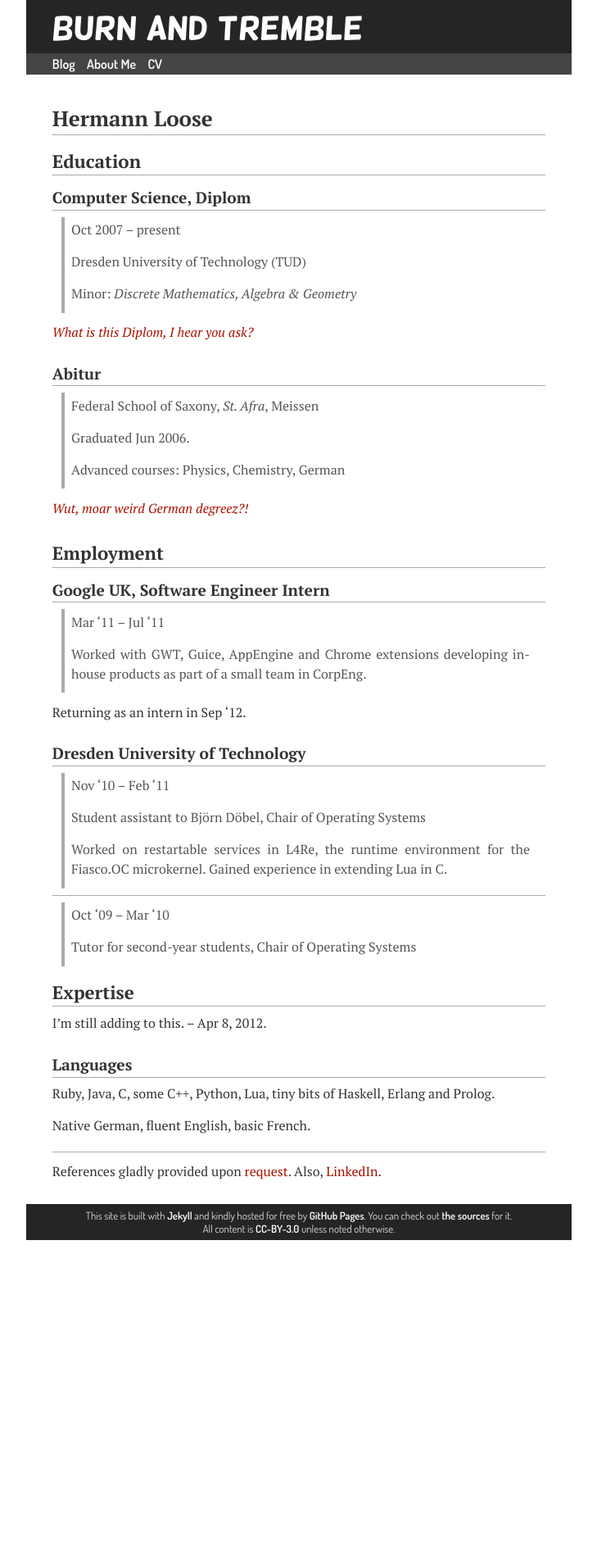
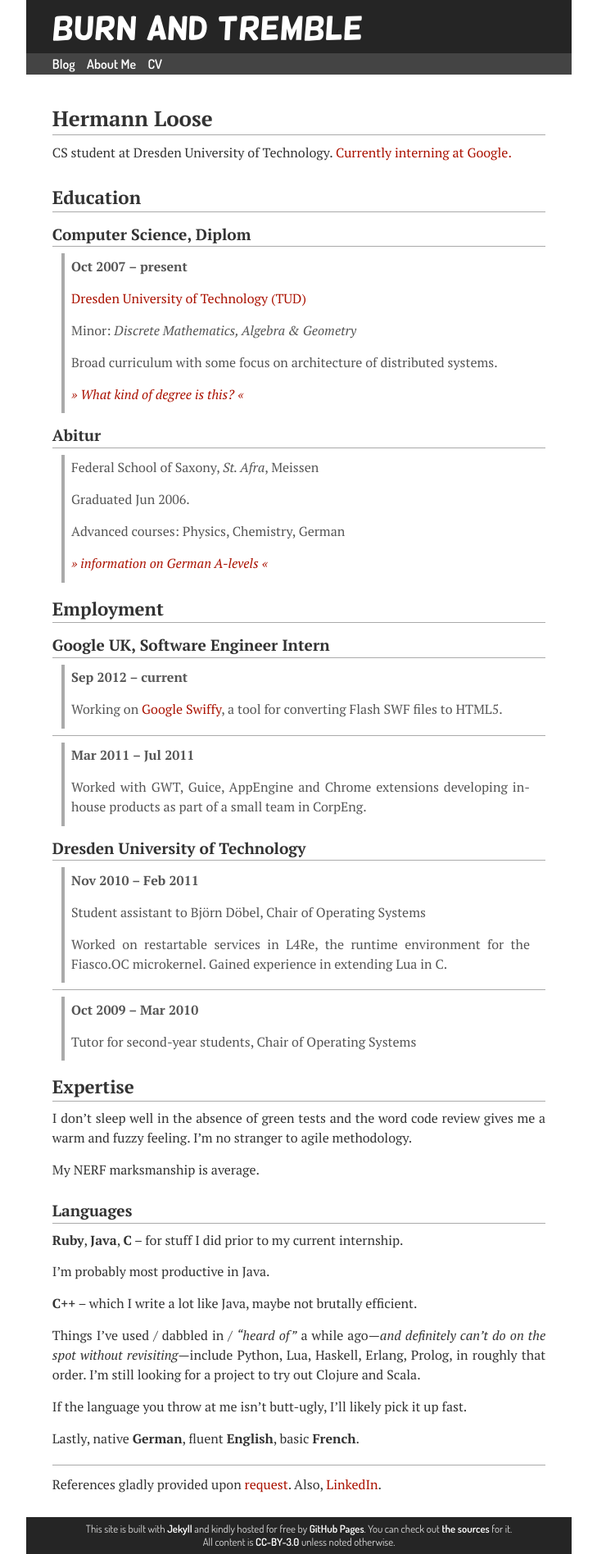
Before and after one commit to hermannloose/hermannloose.github.com, a Jekyll site: the page built from cv.md, in a window 1280 px wide. Shown: the whole page at 82% size, without its empty margins (275-1004 px from the left). Built offline with Jekyll 4.4.1, drawn with Linux system fonts in a browser that asks for light colours; before the commit the page ends 1513 px from its top, so only the background shows below that.

Commit message:
Update most CV info, expertise section still lacking.

```diff
--- a/cv.md
+++ b/cv.md
@@ -2,25 +2,31 @@
 layout: layout
 title: "Hermann Loose – Curriculum Vitae"
 meta:
-  description: "Curriculum Vitae of Hermann Loose"
+  description: "Curriculum Vitae of Hermann Loose, computer science student in
+      Dresden, Germany."
 sitemap:
   priority: 1.0
   changefreq: monthly
-  lastmod: 2012-04-19T11:14:02+02:00
+  lastmod: 2012-07-03T16:00:00+02:00
 ---
 # Hermann Loose #
+
+CS student at Dresden University of Technology. [Currently interning at
+Google.](#google_uk_software_engineer_intern)
 
 ## Education ##
 
 ### Computer Science, Diplom ###
 
-> Oct 2007 – present
+> **Oct 2007 – present**
 >
-> Dresden University of Technology (TUD)
+> [Dresden University of Technology (TUD)](http://www.inf.tu-dresden.de/?ln=en)
 >
 > Minor: *Discrete Mathematics, Algebra & Geometry*
-
-*[What is this Diplom, I hear you ask?](http://en.wikipedia.org/wiki/Diplom#International_comparison)*
+>
+> Broad curriculum with some focus on architecture of distributed systems.
+>
+> *[» What kind of degree is this? «](http://en.wikipedia.org/wiki/Diplom#International_comparison)*
 
 ### Abitur ###
 
@@ -29,23 +35,29 @@ sitemap:
 > Graduated Jun 2006.
 >
 > Advanced courses: Physics, Chemistry, German
-
-*[Wut, moar weird German degreez?!](http://en.wikipedia.org/wiki/Abitur#Equivalency)*
+>
+> *[» information on German A-levels «](http://en.wikipedia.org/wiki/Abitur#Equivalency)*
 
 ## Employment ##
 
 ### Google UK, Software Engineer Intern ###
 
-> Mar '11 – Jul '11
+> **Sep 2012 – current**
+>
+> Working on [Google
+> Swiffy](https://www.google.com/doubleclick/studio/swiffy/), a tool for
+> converting Flash SWF files to HTML5.
+
+---
+
+> **Mar 2011 – Jul 2011**
 >
 > Worked with GWT, Guice, AppEngine and Chrome extensions developing in-house
 > products as part of a small team in CorpEng.
 
-Returning as an intern in Sep '12.
-
 ### Dresden University of Technology ###
 
-> Nov '10 – Feb '11
+> **Nov 2010 – Feb 2011**
 >
 > Student assistant to Björn Döbel, Chair of Operating Systems
 >
@@ -54,19 +66,33 @@ Returning as an intern in Sep '12.
 
 ---
 
-> Oct '09 – Mar '10
+> **Oct 2009 – Mar 2010**
 >
 > Tutor for second-year students, Chair of Operating Systems
 
 ## Expertise ##
 
-I'm still adding to this. – Apr 8, 2012.
+I don't sleep well in the absence of green tests and the word code review
+gives me a warm and fuzzy feeling. I'm no stranger to agile methodology.
+
+My NERF marksmanship is average.
 
 ### Languages ###
 
-Ruby, Java, C, some C++, Python, Lua, tiny bits of Haskell, Erlang and Prolog.
+**Ruby**, **Java**, **C** – for stuff I did prior to my current internship.
 
-Native German, fluent English, basic French.
+I'm probably most productive in Java.
+
+**C++** – which I write a lot like Java, maybe not brutally efficient.
+
+Things I've used / dabbled in / *"heard of"* a while ago—*and definitely can't
+do on the spot without revisiting*—include Python, Lua, Haskell, Erlang,
+Prolog, in roughly that order. I'm still looking for a project to try out
+Clojure and Scala.
+
+If the language you throw at me isn't butt-ugly, I'll likely pick it up fast.
+
+Lastly, native **German**, fluent **English**, basic **French**.
 
 ---
 
```
